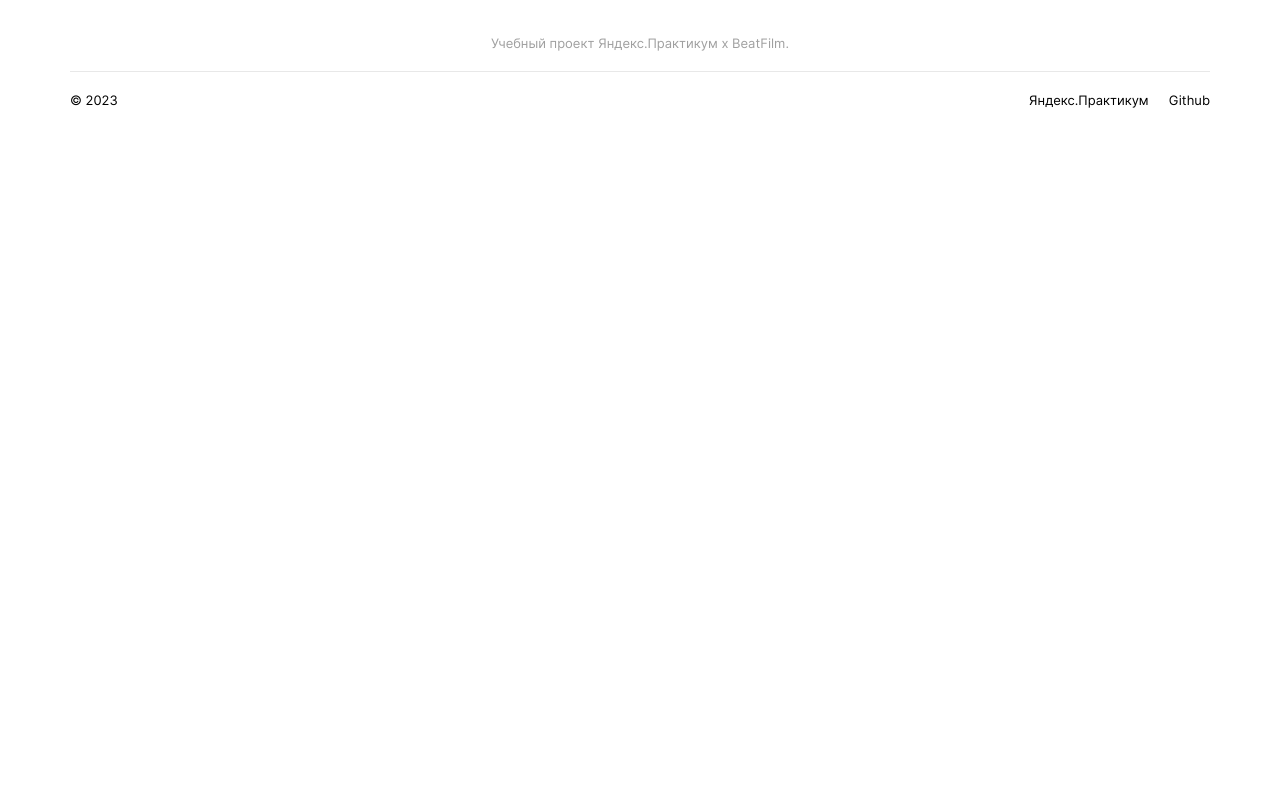
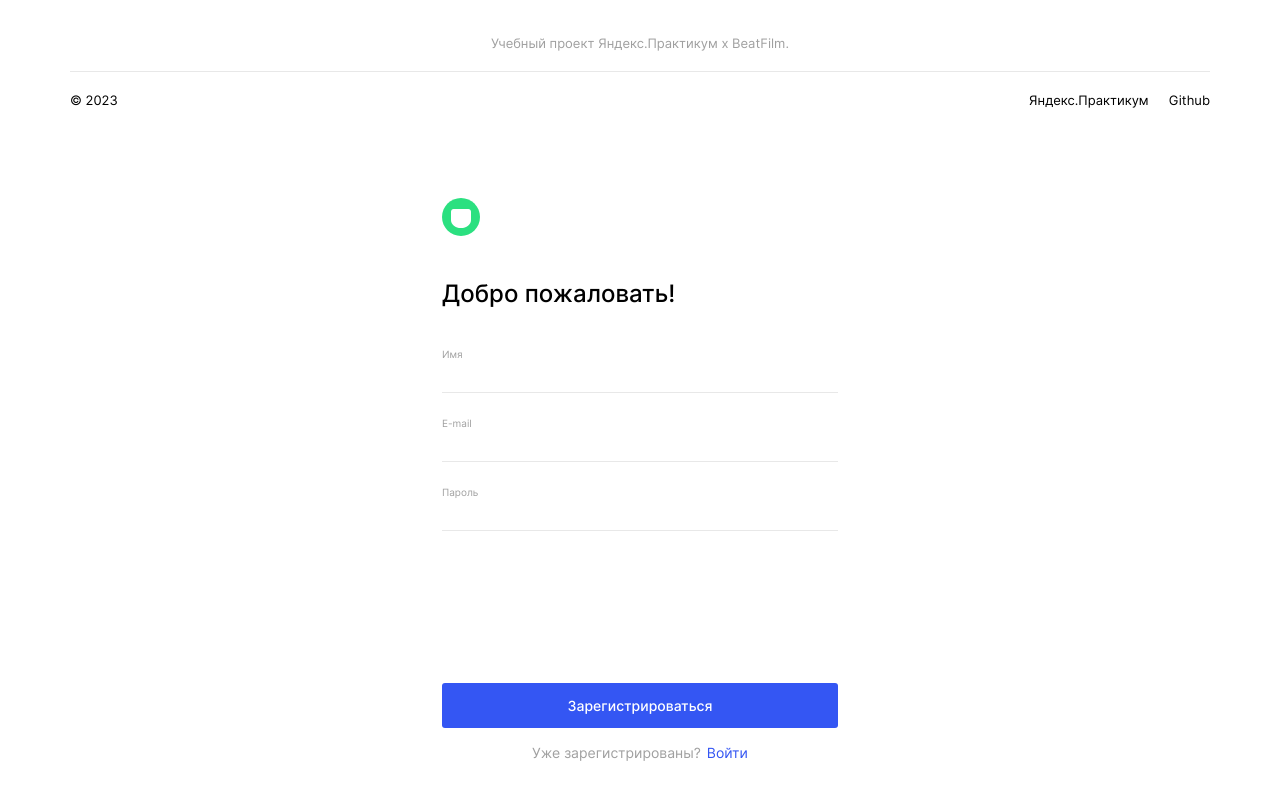
Before and after one commit to karolina-kovdya/movies-explorer-frontend, a React (Create React App) app: page / in a window 1280 px wide. Shown: the part 3034-3834 px from the top of the page. Before the commit the page ends 3162 px from the top, so only its background shows below. Built offline with nearby package versions, Linux system fonts and the light colour scheme.

Commit message:
добавляет компоненты EntryForm && Register

```diff
--- a/src/components/App/App.js
+++ b/src/components/App/App.js
@@ -4,6 +4,7 @@ import './App.css';
 import Header from '../Haeder/Header';
 import Main from '../Main/Main';
 import Footer from '../Footer/Footer';
+import Register from '../Register/Register';
 
 function App() {
   return (
@@ -12,6 +13,7 @@ function App() {
         <Header />
         <Main />
         <Footer />
+        <Register />
       </div>
     </BrowserRouter>
   );
--- /dev/null
+++ b/src/components/EntryForm/EntryForm.css
@@ -0,0 +1,85 @@
+.entryForm {
+    max-width: 100%;
+    display: flex;
+    flex-direction: column;
+    align-items: center;
+}
+
+.entryForm__header {
+    width: 396px;
+    margin: 70px 0 0 0;
+    padding: 0;
+}
+
+.entryForm__logo {
+    width: 38px;
+    height: 38px;
+    object-fit: cover;
+}
+
+.entryForm__title {
+    margin: 40px 0 0 0;
+    font-family: 'Inter';
+    font-style: normal;
+    font-weight: 500;
+    font-size: 24px;
+    line-height: 29px;
+}
+
+.entryForm__form {
+    width: 396px;
+    height: 266px;
+    margin: 40px 0 0 0;
+}
+
+.entryForm__form-set {
+    width: 396px;
+    border: none;
+    margin: 0;
+    padding: 0;
+}
+
+.entryForm__button-submit {
+    margin: 69px 0 0 0;
+    padding: 0;
+    width: 396px;
+    height: 45px;
+    background-color: #3456F3;
+    border: none;
+    border-radius: 3px;
+    font-family: 'Inter';
+    font-style: normal;
+    font-weight: 500;
+    font-size: 14px;
+    line-height: 17px;
+    text-align: center;
+    color: #FFFFFF;
+}
+
+.entryForm__link-container {
+    margin: 16px 0 70px 0;
+    display: flex;
+}
+
+.entryForm__text {
+    margin: 0 6px 0 0;
+    font-family: 'Inter';
+    font-style: normal;
+    font-weight: 400;
+    font-size: 14px;
+    line-height: 17px;
+    text-align: center;
+    color: #A0A0A0;
+}
+
+.entryForm__link {
+    margin: 0;
+    font-family: 'Inter';
+    font-style: normal;
+    font-weight: 400;
+    font-size: 14px;
+    line-height: 17px;
+    text-align: center;
+    color: #3456F3;
+    text-decoration: none;
+}
--- /dev/null
+++ b/src/components/EntryForm/EntryForm.js
@@ -0,0 +1,29 @@
+import './EntryForm.css'
+import { Link } from "react-router-dom";
+import logo from '../../images/headerLogo.svg'
+
+function EntryForm (props) {
+
+    return (
+      <div>
+        <section className='entryForm'>
+          <div className="entryForm__header">
+            <img className="entryForm__logo" src={logo} alt="логотип" />
+            <h2 className="entryForm__title">{props.title}</h2>
+            <form className="entryForm__form" noValidate>
+              <fieldset className="entryForm__form-set">
+                {props.children}
+              </fieldset>
+            </form>
+            <button type="submit" className="entryForm__button-submit">{props.buttonText}</button>
+          </div>
+          <div className="entryForm__link-container">
+            <p className="entryForm__text">{props.text}</p>
+            <Link to={props.link} className="entryForm__link">{props.linkText}</Link>
+          </div>
+        </section>
+      </div>
+    );
+  }
+
+  export default EntryForm;
--- a/src/components/Register/Register.css
+++ b/src/components/Register/Register.css
@@ -0,0 +1,35 @@
+.register__input {
+    width: 100%;
+    border-top: none;
+    border-left: none;
+    border-right: none;
+    border-bottom: 1px solid #E8E8E8;
+}
+
+.register__input:hover {
+    border-bottom: 1px solid #3456F3;
+}
+
+.register__input:focus {
+    border-bottom: 1px solid #3456F3;
+}
+
+.register-placeholder {
+    margin: 0;
+    font-family: 'Inter';
+    font-style: normal;
+    font-weight: 400;
+    font-size: 10px;
+    line-height: 12px;
+    color: #A0A0A0;
+}
+
+.register__input {
+    margin: 5px 0 24px 0;
+    padding: 0 0 10px 0;
+    font-family: 'Inter';
+    font-style: normal;
+    font-weight: 400;
+    font-size: 14px;
+    line-height: 17px;
+}
--- a/src/components/Register/Register.js
+++ b/src/components/Register/Register.js
@@ -0,0 +1,47 @@
+import "./Register.css";
+import EntryForm from "../EntryForm/EntryForm";
+
+function Register() {
+  return (
+    <EntryForm
+      name="register"
+      title="Добро пожаловать!"
+      buttonText="Зарегистрироваться"
+      text="Уже зарегистрированы?"
+      url='/signin'
+      linkText="Войти"
+    >
+      <>
+        <label className="register__field">
+          <h3 className="register-placeholder">Имя</h3>
+          <input
+          className="register__input"
+            type="text"
+            name="name"
+            required
+          />
+        </label>
+        <label className="register__field">
+          <h3 className="register-placeholder">E-mail</h3>
+          <input
+          className="register__input"
+            type="text"
+            name="email"
+            required
+          />
+        </label>
+        <label className="register__field">
+          <h3 className="register-placeholder">Пароль</h3>
+          <input
+          className="register__input"
+            type="text"
+            name="password"
+            required
+          />
+        </label>
+      </>
+    </EntryForm>
+  );
+}
+
+export default Register;
```
